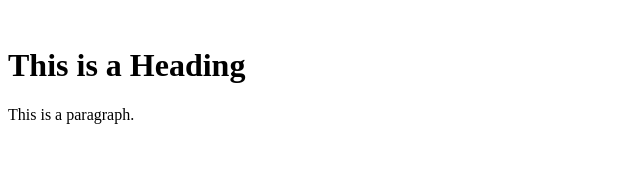
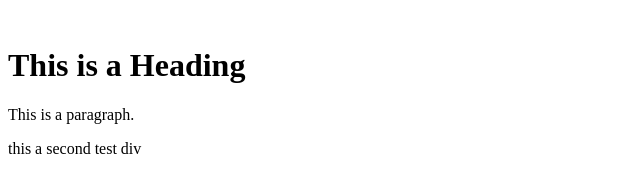
Before and after one commit to DidiDouae/TP2, a plain HTML site: page index.html in a window 1280 px wide. Shown: the whole page, without its empty margins (0-640 px from the left). Drawn offline with Linux system fonts and the light colour scheme.

Commit message:
master branch

```diff
--- a/index.html
+++ b/index.html
@@ -7,5 +7,7 @@
 
 <h1>This is a Heading</h1>
 <p>This is a paragraph.</p>
-
+<div>
+    this a second test div
+</div>
 </body>
```
